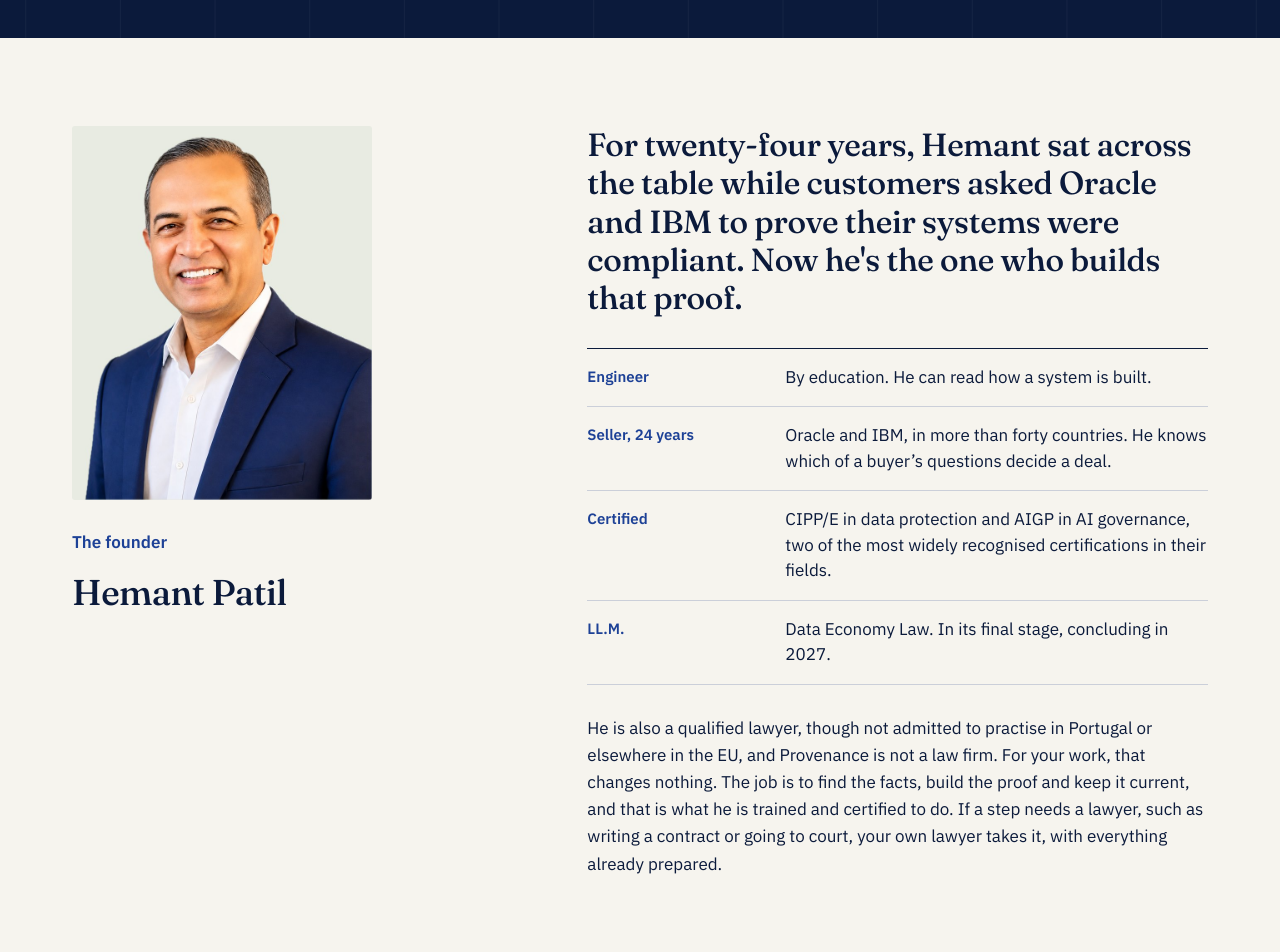
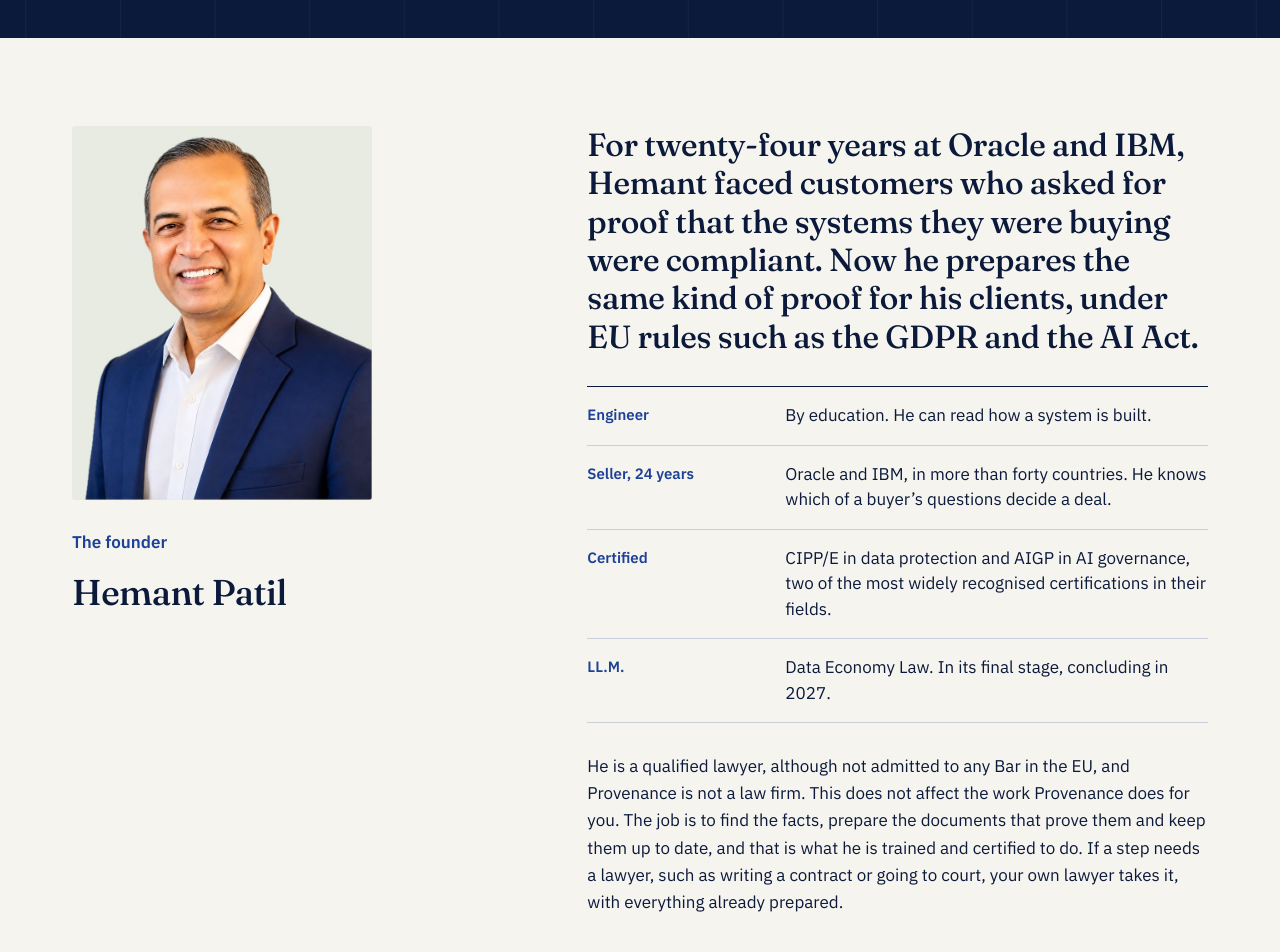
Before and after one commit to hbpatil-provenance/provenance-site, a plain HTML site: page about.html in a window 1280 px wide. Shown: the part 820-1772 px from the top of the page. Drawn offline with Linux system fonts and the light colour scheme.

Commit message:
About founder hook and lawyer line, homepage founder heading: plain wording approved by Hemant
Co-Authored-By: Claude Opus 5.5 <noreply@anthropic.com>
Claude-Session: https://claude.ai/code/session_01UhT3gwwEmZ84uEY4R1s82C

```diff
--- a/about.html
+++ b/about.html
@@ -57,14 +57,14 @@
 <h2>Hemant Patil</h2>
 </div>
 <div>
-<p class="big">For twenty-four years, Hemant sat across the table while customers asked Oracle and IBM to prove their systems were compliant. Now he's the one who builds that proof.</p>
+<p class="big">For twenty-four years at Oracle and IBM, Hemant faced customers who asked for proof that the systems they were buying were compliant. Now he prepares the same kind of proof for his clients, under EU rules such as the GDPR and the AI Act.</p>
 <dl class="cred">
 <div><dt>Engineer</dt><dd>By education. He can read how a system is built.</dd></div>
 <div><dt>Seller, 24 years</dt><dd>Oracle and IBM, in more than forty countries. He knows which of a buyer’s questions decide a deal.</dd></div>
 <div><dt>Certified</dt><dd>CIPP/E in data protection and AIGP in AI governance, two of the most widely recognised certifications in their fields.</dd></div>
 <div><dt>LL.M.</dt><dd>Data Economy Law. In its final stage, concluding in 2027.</dd></div>
 </dl>
-<p>He is also a qualified lawyer, though not admitted to practise in Portugal or elsewhere in the EU, and Provenance is not a law firm. For your work, that changes nothing. The job is to find the facts, build the proof and keep it current, and that is what he is trained and certified to do. If a step needs a lawyer, such as writing a contract or going to court, your own lawyer takes it, with everything already prepared.</p>
+<p>He is a qualified lawyer, although not admitted to any Bar in the EU, and Provenance is not a law firm. This does not affect the work Provenance does for you. The job is to find the facts, prepare the documents that prove them and keep them up to date, and that is what he is trained and certified to do. If a step needs a lawyer, such as writing a contract or going to court, your own lawyer takes it, with everything already prepared.</p>
 </div>
 </div>
 </section>
```
Also changed, not shown: index.html (+1 -1 lines).
